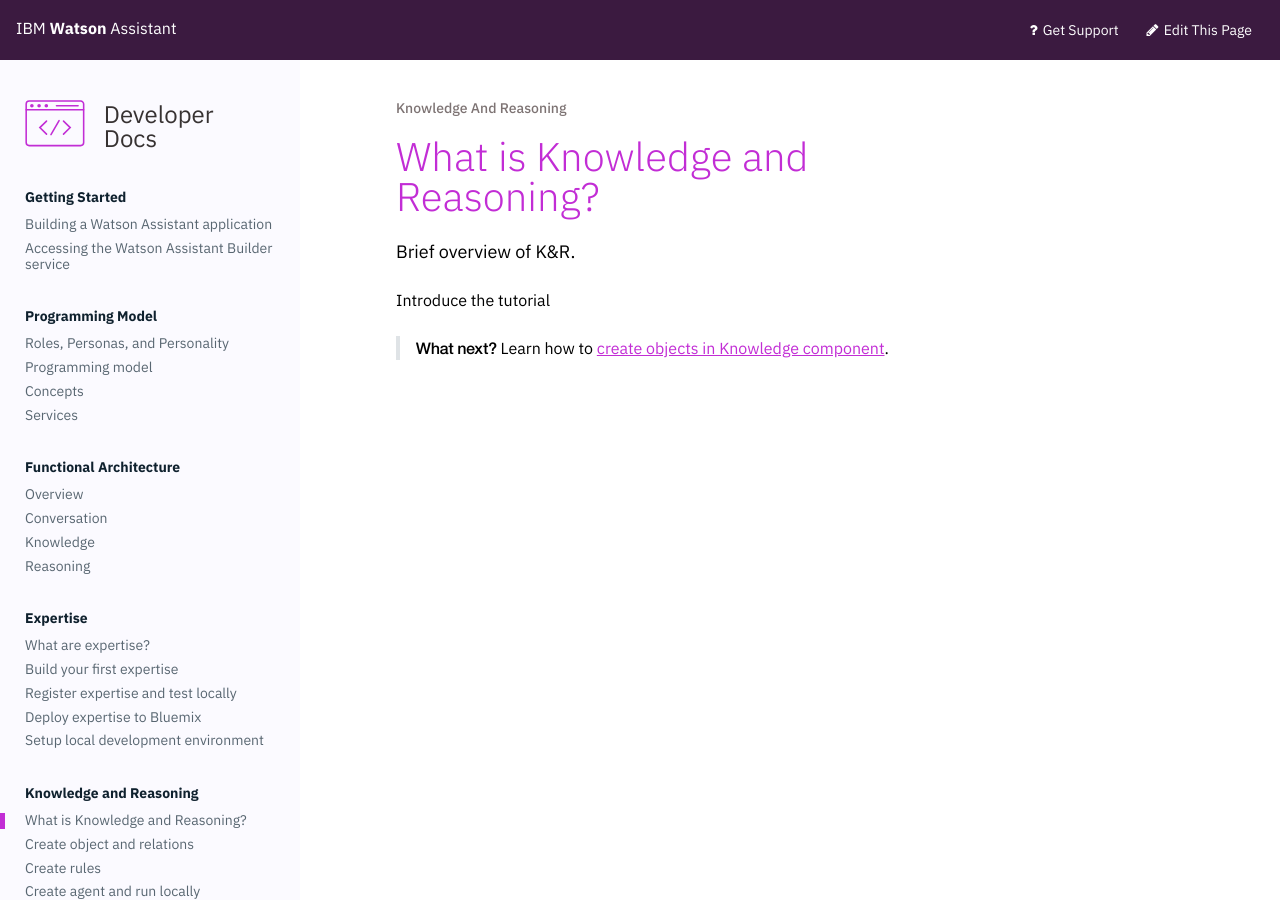
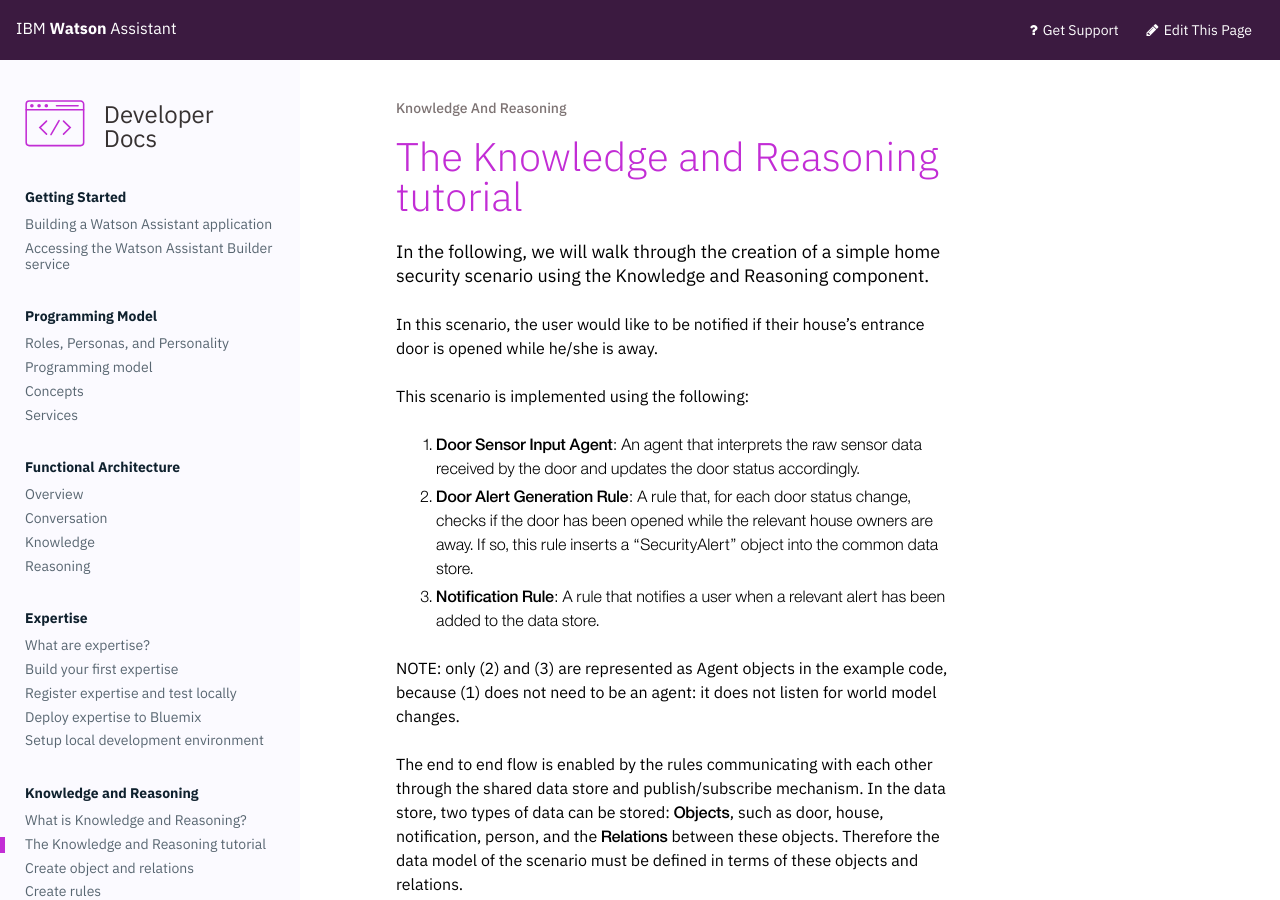
Before and after one commit to benjohnsonnlp/developer, a Jekyll site: the page built from _content/knowledge/about-tutorial.md, in a window 1280 px wide. Built offline with Jekyll 4.4.1, drawn with Linux system fonts in a browser that asks for light colours.

Commit message:
adds intro to K&R tutorial

```diff
--- a/_content/expertise/deploy-to-bluemix.md
+++ b/_content/expertise/deploy-to-bluemix.md
@@ -98,4 +98,4 @@
 
 Now that you have successfully created your first Hello World expertise you should try creating your own Expertise.  There are many example expertise developed and maintained by the Watson Assistant team that you can use to start from.  These can be found at [Expertise]({{site.baseurl}}/broken_link).  Other expertise can be found at [ConsumerIoT]({{site.baseurl}}/broken_link) then search repositories with `expertise` in the name.
 
-> **What next?** Learn how to use the [Knowledge and Reasoning components]({{site.baseurl}}/knowledge/about-tutorial)
+> **What next?** Learn how to use the [Knowledge and Reasoning components]({{site.baseurl}}/knowledge/what-is-kr)
--- a/_content/knowledge/about-tutorial.md
+++ b/_content/knowledge/about-tutorial.md
@@ -1,10 +1,21 @@
 ---
-title: What is Knowledge and Reasoning?
+title: The Knowledge and Reasoning tutorial
 weight: 10
 ---
 
-Brief overview of K&R.
+In the following, we will walk through the creation of a simple home security scenario using the Knowledge and Reasoning component.
 
-Introduce the tutorial
+In this scenario, the user would like to be notified if their house's entrance door is opened while he/she is away.
+
+This scenario is implemented using the following:
+1. **Door Sensor Input Agent**: An agent that interprets the raw sensor data received by the door and updates the door status accordingly.
+2. **Door Alert Generation Rule**: A rule that, for each door status change, checks if the door has been opened while the relevant house owners are away.
+If so, this rule inserts a "SecurityAlert" object  into the common data store.
+3. **Notification Rule**: A rule that notifies a user when a relevant alert has been added to the data store.
+
+NOTE:  only (2) and (3) are represented as Agent objects in the example code, because (1) does not need to be an agent:  it does not listen for world model changes.
+
+The end to end flow is enabled by the rules communicating with each other through the shared data store and publish/subscribe mechanism. In the data store, two types of data can be stored: **Objects**, such as door, house, notification, person, and the **Relations**
+between these objects. Therefore the data model of the scenario must be defined in terms of these objects and relations.
 
 > **What next?** Learn how to [create objects in Knowledge component]({{site.baseurl}}/knowledge/create-objects).
```
Also changed, not shown: _content/knowledge/what-is-kr.md (added, +8 -0 lines).
